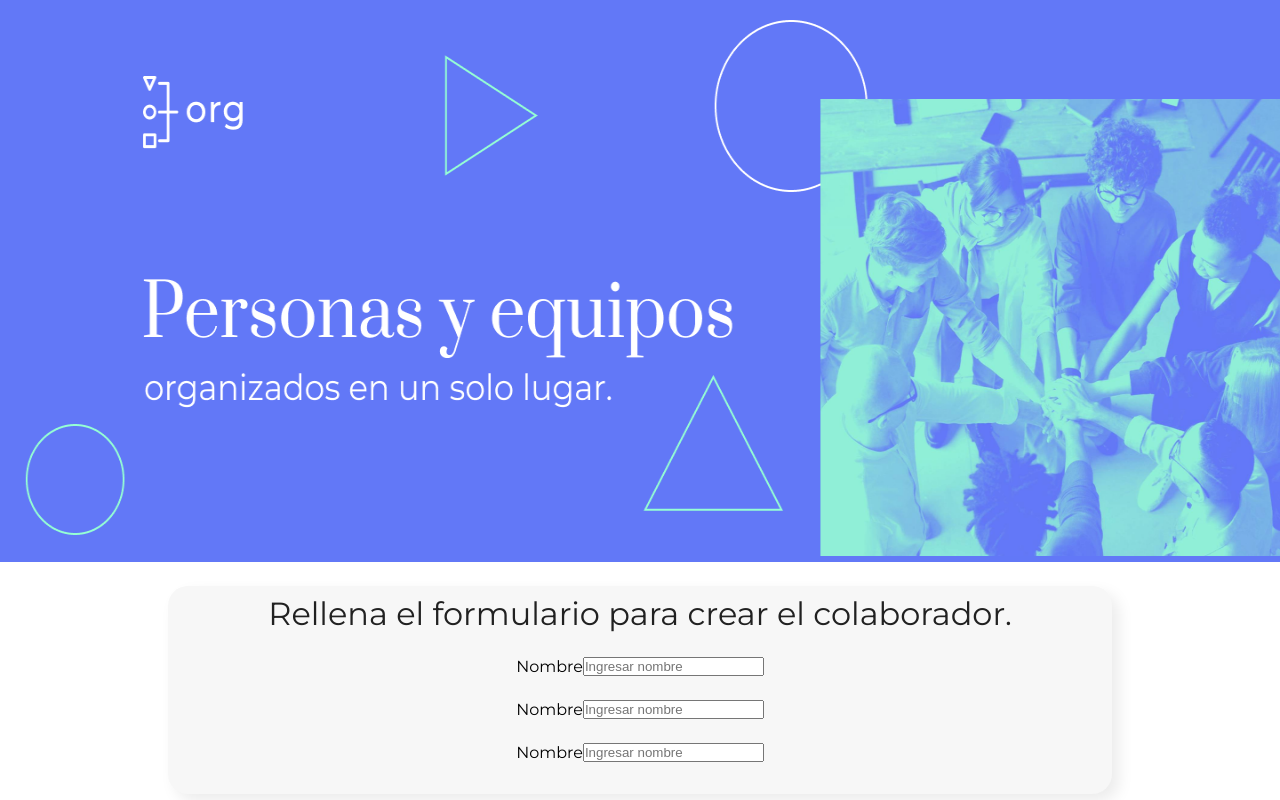
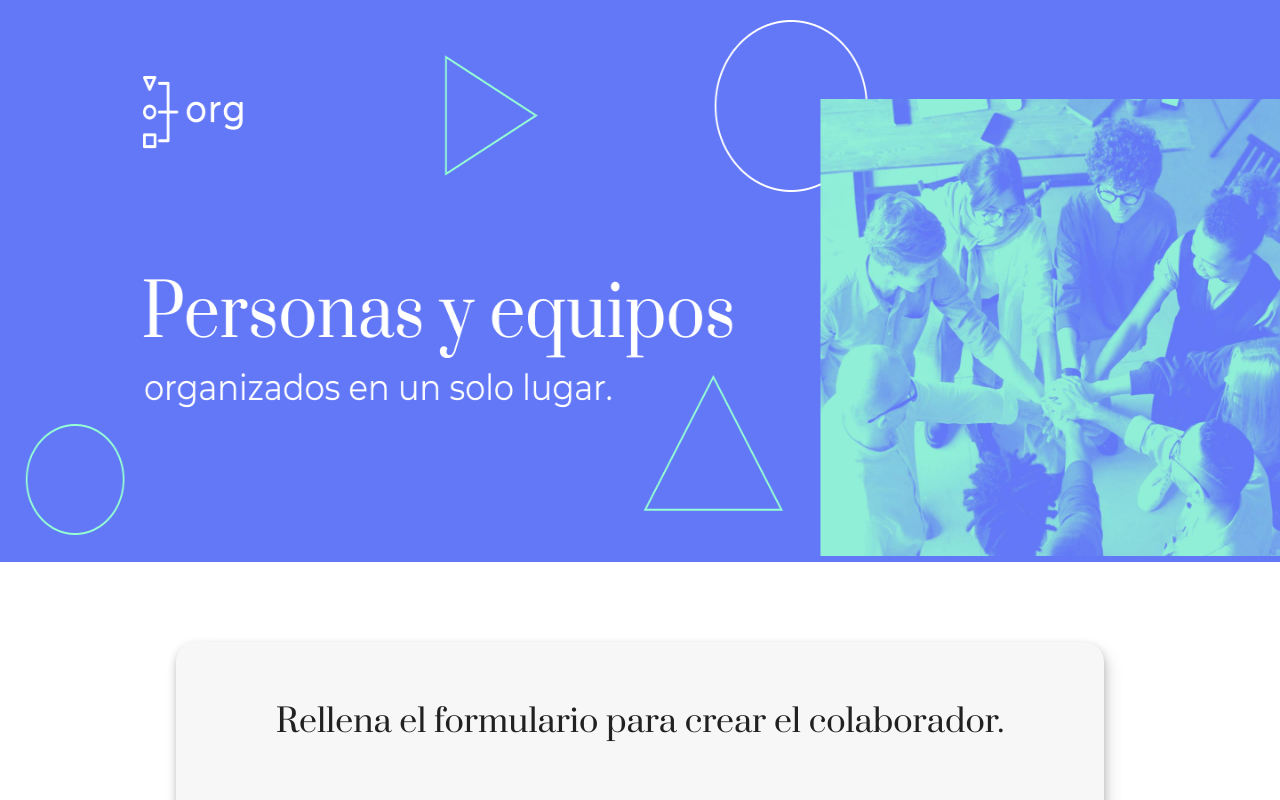
Before and after one commit to franklyncastro/org, a React (Vite) app: page / in a window 1280 px wide. Shown: the top 800 px of the page. Built offline with nearby package versions, Linux system fonts and the light colour scheme.

Commit message:
modificacion de input

```diff
--- a/src/CSS/Form.css
+++ b/src/CSS/Form.css
@@ -7,14 +7,15 @@
 .container .form{
     max-width: 80%;
     background-color: #F7F7F7;
+    border-radius: 20px;
+    padding: 58px 100px;
     box-shadow: 7px 7px 15px rgba(0, 0, 0, 0.08);
-    border-radius: 20px;
-    padding: 8px 100px;
+    filter: drop-shadow(0px 4px 4px rgba(0, 0, 0, 0.25));
 }
 
 .form h2{
     font-size: 32px;
     font-weight: 400;
     color: #212121;
-
+    font-family: 'Prata', sans-serif;
 }
--- a/src/CSS/Input.css
+++ b/src/CSS/Input.css
@@ -1,4 +1,43 @@
 .container{
-    margin: 24px 0;
-    font-family: 'Montserrat', 'sans-serif';
+    display: flex;
+    flex-direction: column;
+    justify-content: center;
+    align-items: center;
+
 }
+
+
+.container label{
+    color: #212121;
+    font-family: 'Montserrat', sans-serif;
+    font-size: 18px;
+    font-style: normal;
+    font-weight: 500;
+    line-height: normal;
+    width: 100%;
+}
+
+.input{
+    width: 930px;
+    height: 80px;
+    flex-shrink: 0;
+    background: #FFF;
+    box-shadow: 10px 10px 30px 0px rgba(0, 0, 0, 0.06);
+    border: none;
+    padding: 25px;
+    font-size: 18px;
+    font-family: 'Montserrat';
+    margin-top: 10px;
+    outline: none;
+}
+
+
+::placeholder{
+    color: #A4A4A4;
+    font-family: 'Montserrat';
+    font-size: 16px;
+    font-style: normal;
+    font-weight: 400;
+    line-height: normal;
+
+}
```
